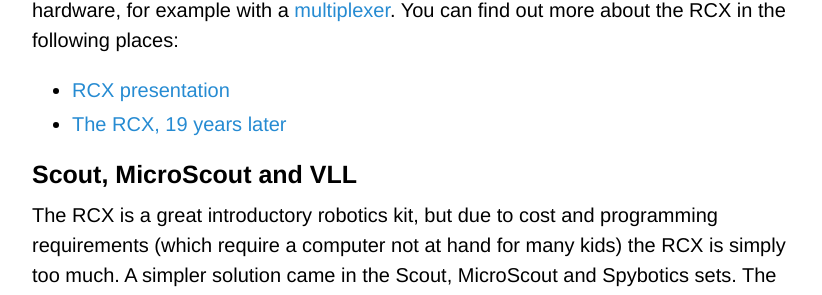
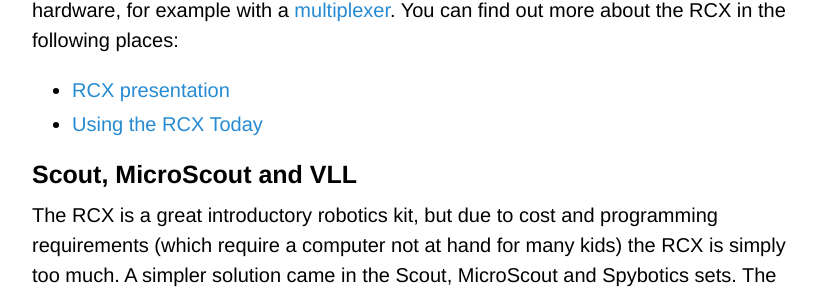
Before and after one commit to Maumagnaguagno/maumagnaguagno.github.io, a Jekyll site: the page built from mindstorms.md, in a window 1280 px wide and 900 px high, scrolled down 1252 px. Shown: the part 147-442 px from the top of the window, without its empty margins (228-1050 px from the left). Built offline with Jekyll 4.4.1, drawn with Linux system fonts in a browser that asks for light colours; our own code applies the rules of GitHub Pages for plain Markdown files.

Commit message:
Update link in Mindstorms

```diff
--- a/mindstorms.md
+++ b/mindstorms.md
@@ -38,7 +38,7 @@ In order to not be limited to Lego provided programming options, mostly based on
 Due to the lack of inputs and outputs some users extended their robots capabilities with modified hardware, for example with a [multiplexer](https://www.elecbrick.com/mux/).
 You can find out more about the RCX in the following places:
 - [RCX presentation](http://clark.cementhorizon.com/RCX-web-page-2013-09-29.html)
-- [The RCX, 19 years later](https://www.johnholbrook.us/edu/RCX_guide.html "written by John Holbrook")
+- [Using the RCX Today](https://www.johnholbrook.us/RCX_guide.html "written by John Holbrook")
 
 ### Scout, MicroScout and VLL
 The RCX is a great introductory robotics kit, but due to cost and programming requirements (which require a computer not at hand for many kids) the RCX is simply too much.
```
